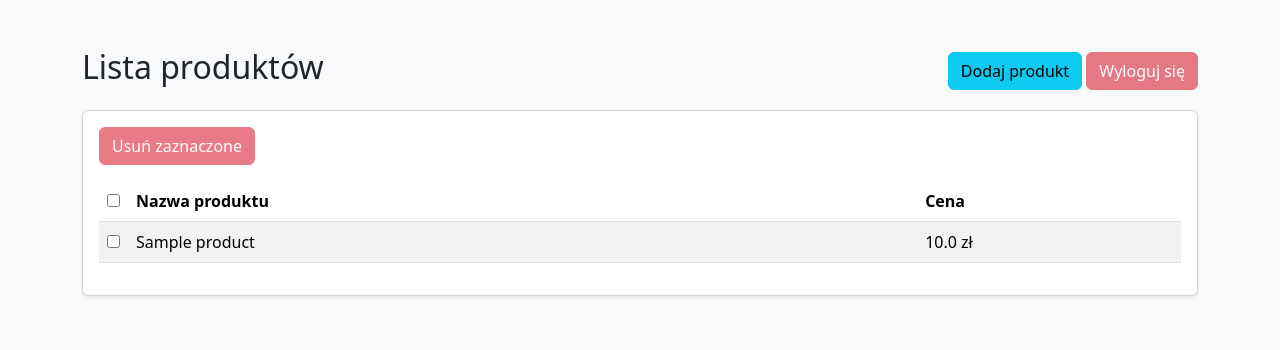
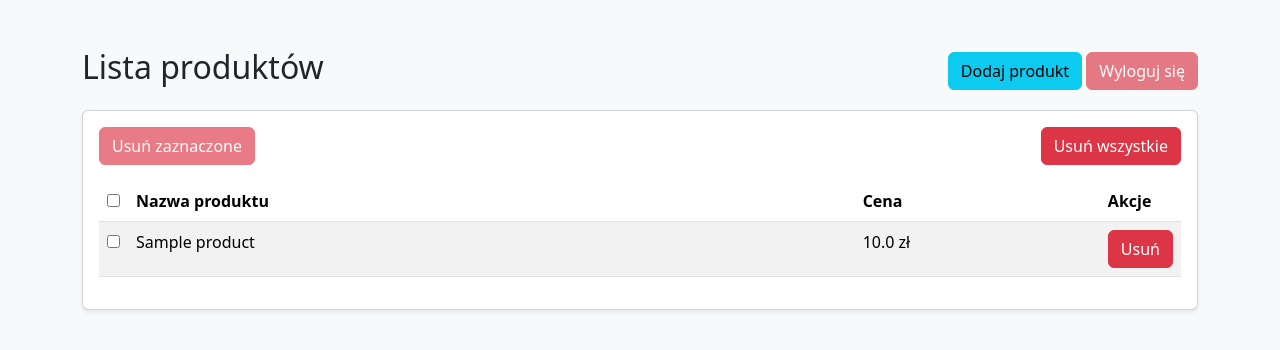
Before and after one commit to szymon-sowinski/MiniSklep, a Django app: page /display_products/ in a window 1280 px wide. Shown: the top 350 px of the page. Run offline with Django 5.2, Linux system fonts and the light colour scheme; tables that the repository leaves empty hold one stand-in row (values such as "Sample post").

Commit message:
Add delete_all_products view and update display_products template

```diff
--- a/MiniSklep/urls.py
+++ b/MiniSklep/urls.py
@@ -16,7 +16,7 @@ Including another URLconf
 """
 from django.contrib import admin
 from django.urls import path
-from MiniSklepApp.views import add_product, display_products, login_view, logout_view, update_product, delete_product, delete_selected_products
+from MiniSklepApp.views import add_product, display_products, login_view, logout_view, update_product, delete_product, delete_selected_products, delete_all_products
 
 urlpatterns = [
     path('admin/', admin.site.urls),
@@ -28,4 +28,5 @@ urlpatterns = [
     path("update-product/", update_product, name="update_product"),
     path('delete_product/<int:product_id>/', delete_product, name='delete_product'),
     path('delete-selected/', delete_selected_products, name='delete_selected_products'),
+    path('delete-all/', delete_all_products, name='delete_all_products'),
 ]
--- a/MiniSklepApp/templates/display_products.html
+++ b/MiniSklepApp/templates/display_products.html
@@ -33,6 +33,10 @@
         <div class="card p-3 shadow-sm">
             <div class="d-flex justify-content-between mb-3">
                 <button id="delete-selected" class="btn btn-danger" disabled>Usuń zaznaczone</button>
+                <form action="{% url 'delete_all_products' %}" method="POST">
+                    {% csrf_token %}
+                    <button type="submit" class="btn btn-danger">Usuń wszystkie</button>
+                </form>
             </div>
 
             <table class="table table-striped table-hover table-fixed">
@@ -41,6 +45,7 @@
                         <th><input type="checkbox" id="select-all"></th>
                         <th class="w-75">Nazwa produktu</th>
                         <th class="w-25">Cena</th>
+                        <th class="w-25">Akcje</th>
                     </tr>
                 </thead>
                 <tbody>
@@ -49,6 +54,9 @@
                         <td><input type="checkbox" class="row-checkbox"></td>
                         <td contenteditable="true" class="editable w-60" data-field="name">{{ product.name }}</td>
                         <td contenteditable="true" class="editable w-15" data-field="price">{{ product.price }} zł</td>
+                        <td class="w-25">
+                             <a href="{% url 'delete_product' product.id %}" class="btn btn-danger">Usuń</a>
+                         </td>
                     </tr>
                     {% endfor %}
                 </tbody>
--- a/MiniSklepApp/views.py
+++ b/MiniSklepApp/views.py
@@ -72,3 +72,9 @@ def delete_selected_products(request):
             Product.objects.filter(id__in=ids_list).delete()
             return HttpResponse("success")
     return HttpResponse("error")
+
+def delete_all_products(request):
+    if request.method == "POST":
+        Product.objects.all().delete()
+        return redirect('display_products')
+    return HttpResponse("error")
```
Also changed, not shown: db.sqlite3.
